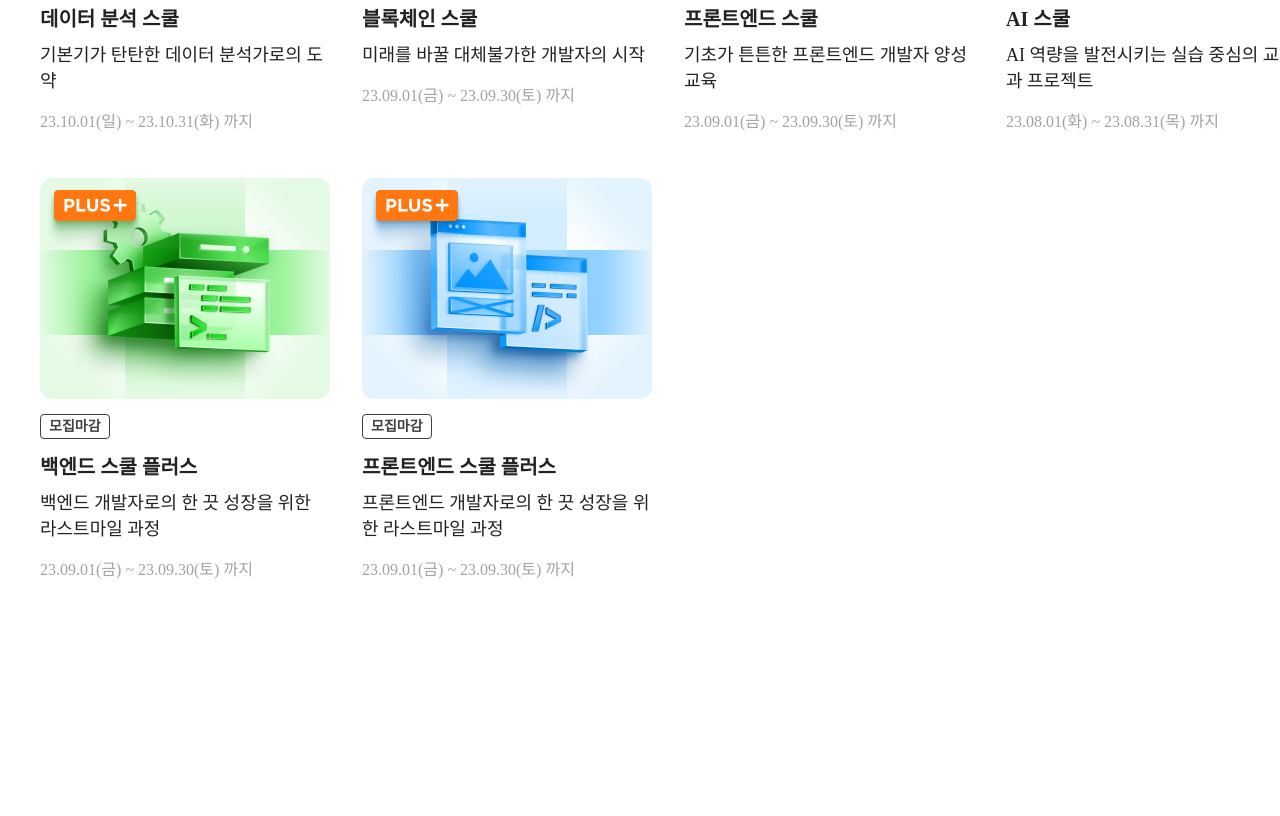
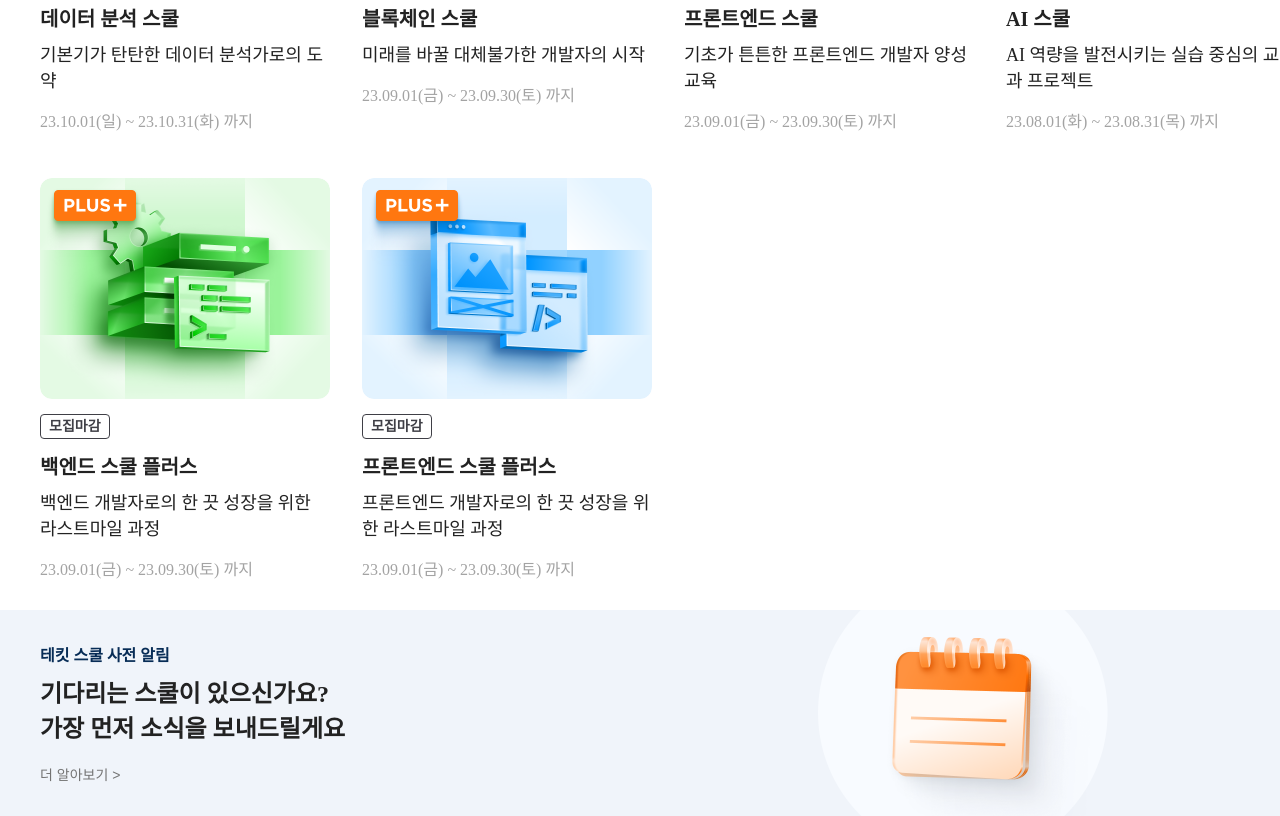
Before and after one commit to KimKyeongSeog/TechIT-Clone, a plain HTML site: page index.html in a window 1280 px wide. Shown: the part 1828-2644 px from the top of the page. Before the commit the page ends 2438 px from the top, so only its background shows below. Drawn offline with Linux system fonts and the light colour scheme; a web font is replaced by a local one.

Commit message:
techit-alarm

```diff
--- a/index.html
+++ b/index.html
@@ -175,6 +175,14 @@
           </li>
         </ul>
       </section>
+      <section class="techit-alarm">
+        <div class="techit-alarm-container">
+          <h5>테킷 스쿨 사전 알림</h5>
+          <h3>기다리는 스쿨이 있으신가요?</h3>
+          <h3>가장 먼저 소식을 보내드릴게요</h3>
+          <button>더 알아보기 ></button>
+        </div>
+      </section>
     </main>
   </body>
 </html>
--- a/style.css
+++ b/style.css
@@ -253,3 +253,37 @@ ul {
   margin-top: 16px;
   color: #a3a3a3;
 }
+
+.techit-alarm {
+  background-image: url("./images/techit_alarm.png");
+  height: 206px;
+  background-size: cover;
+}
+
+.techit-alarm-container {
+  max-width: 1200px;
+  margin: auto;
+  display: flex;
+  flex-direction: column;
+  justify-content: center;
+  align-items: start;
+  height: 100%;
+}
+
+.techit-alarm-container > h5 {
+  font-size: 16px;
+  font-weight: 600;
+  color: #072c56;
+  margin-bottom: 8px;
+}
+
+.techit-alarm-container > h3 {
+  font-size: 24px;
+  font-weight: 600;
+}
+
+.techit-alarm-container > button {
+  margin-top: 20px;
+  font-size: 14px;
+  color: #737373;
+}
```
